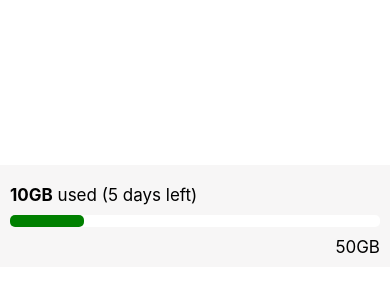
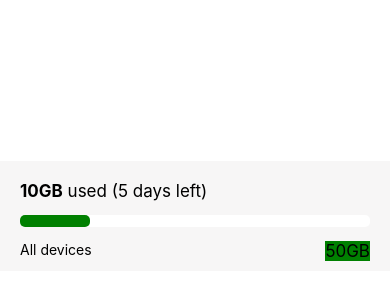
Before and after one commit to asandler77/AwesomeTSProject, a React Native app: screen / in a window 390 px wide. Shown: the part 206-506 px from the top of the page. Built offline with nearby package versions, Linux system fonts and the light colour scheme.

Commit message:
Add "All devices" string.

```diff
--- a/components/ProgressBar.tsx
+++ b/components/ProgressBar.tsx
@@ -1,5 +1,5 @@
 import React from 'react';
-import { StyleSheet, Text, View } from 'react-native';
+import {StyleSheet, Text, View} from 'react-native';
 
 
 export interface ActiveBarProps {
@@ -20,7 +20,10 @@ const ProgressBar = ({totalInternetCapacityAmount, usedInternetCapacityAmount, d
             <View style={styles.progressBar}>
                 <View style={[styles.innerBarStyle, {width: currentPercentage + "%"}]}/>
             </View>
-            <Text style={styles.totalInternetCapacityAmount}>{totalInternetCapacityAmount}GB</Text>
+            <View style={styles.allDevicesAndTotalCapacityStyle}>
+                <Text>All devices</Text>
+                <Text style={styles.totalInternetCapacityAmount}>{totalInternetCapacityAmount}GB</Text>
+            </View>
         </View>
     )
 
@@ -30,11 +33,11 @@ const ProgressBar = ({totalInternetCapacityAmount, usedInternetCapacityAmount, d
 const styles = StyleSheet.create({
     container: {
         backgroundColor: '#F7F6F6',
-        height: '12%',
+        height: 110,
         width: '100%',
         justifyContent: 'space-between',
         paddingVertical: 20,
-        paddingHorizontal: 10,
+        paddingHorizontal: 20,
         paddingBottom: 10,
         fontSize: 50,
     },
@@ -43,6 +46,7 @@ const styles = StyleSheet.create({
         fontSize: 17,
     },
     totalInternetCapacityAmount: {
+        backgroundColor: 'green',
         textAlign: "right",
         fontSize: 17,
     },
@@ -60,6 +64,12 @@ const styles = StyleSheet.create({
         borderRadius: 5,
         backgroundColor: 'green',
     },
+    allDevicesAndTotalCapacityStyle: {
+        flexDirection: "row",
+        justifyContent: 'space-between',
+        // alignItems: 'flex-end',
+
+    }
 });
 
 export { ProgressBar }
```
